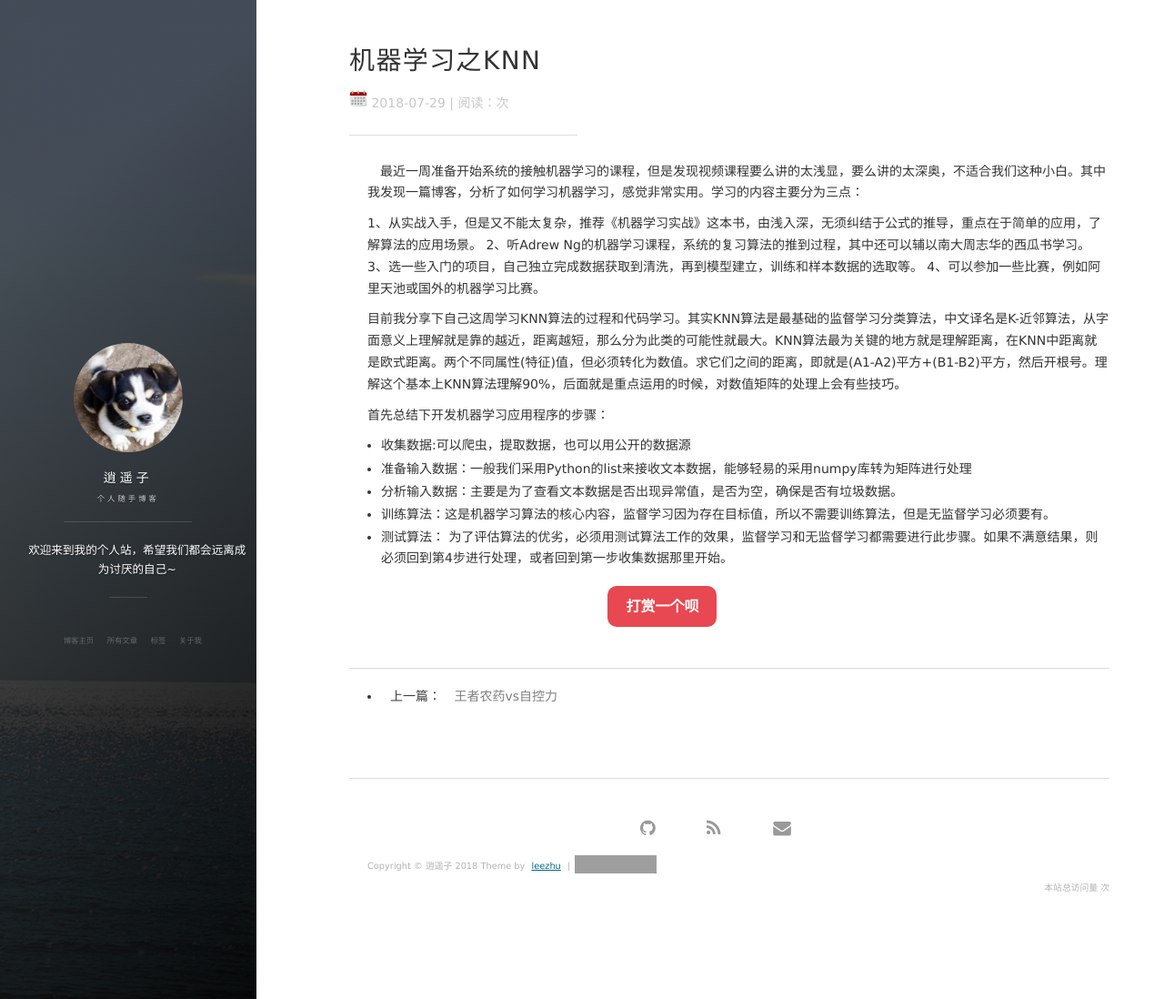
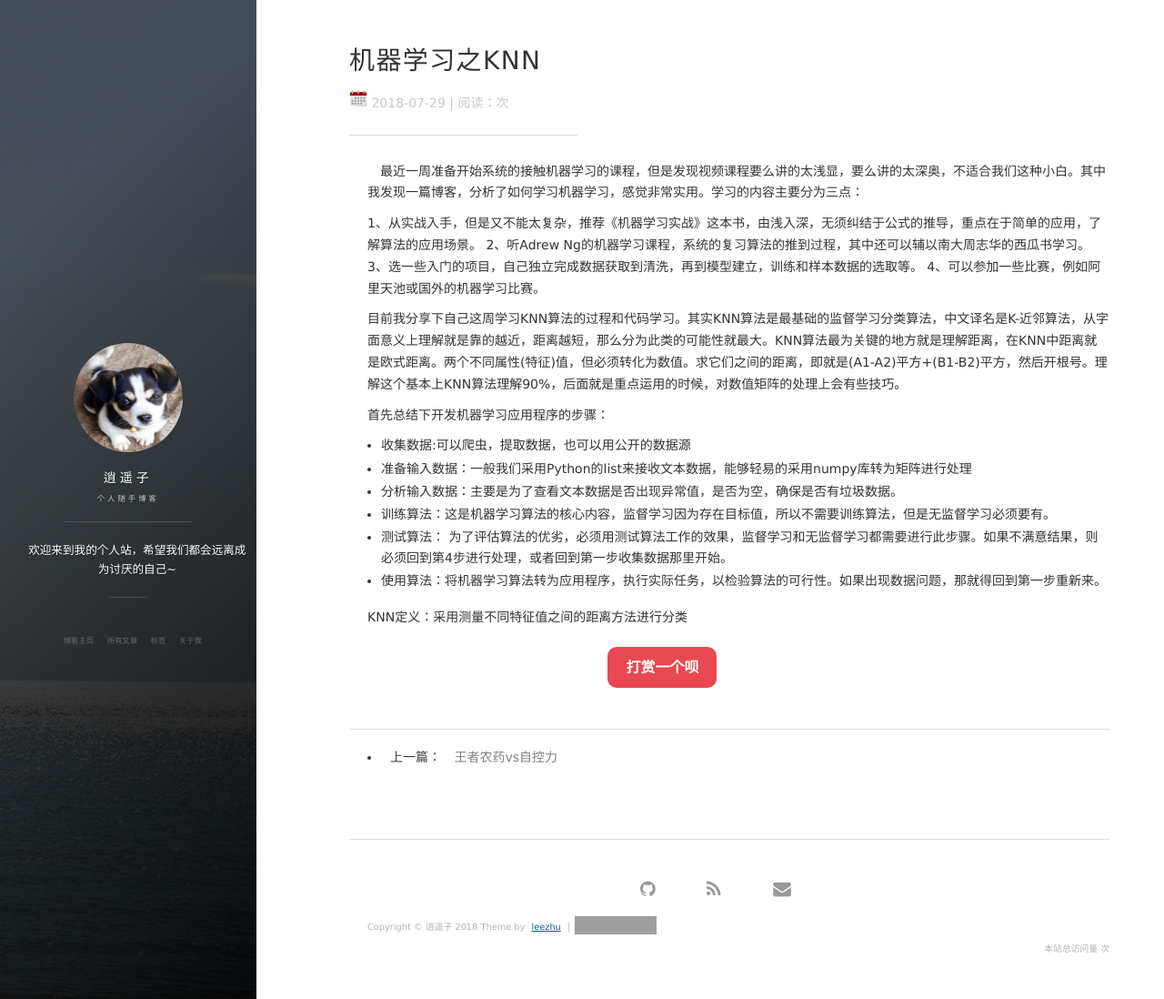
Before and after one commit to leezhu/leezhu.github.io, a Jekyll site: the page built from _posts/2018-07-29-机器学习之KNN.md, in a window 1280 px wide and 1098 px high. Shown: the whole window at 91% size. Built offline with Jekyll 4.4.1, drawn with Linux system fonts in a browser that asks for light colours; nearby versions of some CDN libraries; comment, search, counter and statistics services are not loaded; grey boxes are pictures that could not be loaded.

Commit message:
Update 2018-07-29-机器学习之KNN.md

```diff
--- a/_posts/2018-07-29-机器学习之KNN.md
+++ b/_posts/2018-07-29-机器学习之KNN.md
@@ -24,3 +24,6 @@ tag: 机器学习
  - 分析输入数据：主要是为了查看文本数据是否出现异常值，是否为空，确保是否有垃圾数据。
  - 训练算法：这是机器学习算法的核心内容，监督学习因为存在目标值，所以不需要训练算法，但是无监督学习必须要有。
  - 测试算法： 为了评估算法的优劣，必须用测试算法工作的效果，监督学习和无监督学习都需要进行此步骤。如果不满意结果，则必须回到第4步进行处理，或者回到第一步收集数据那里开始。
+ - 使用算法：将机器学习算法转为应用程序，执行实际任务，以检验算法的可行性。如果出现数据问题，那就得回到第一步重新来。
+
+ KNN定义：采用测量不同特征值之间的距离方法进行分类
```
